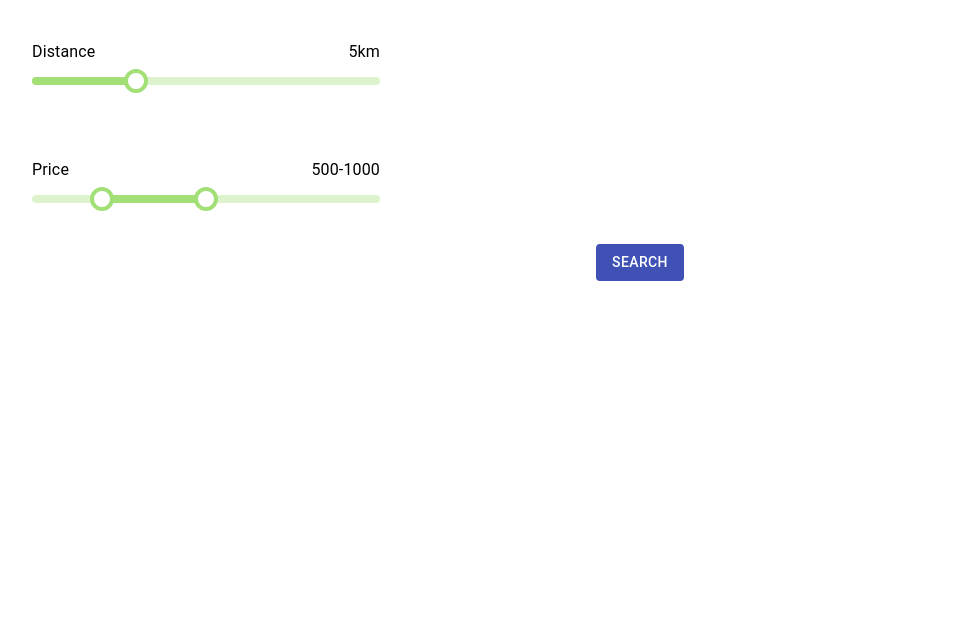
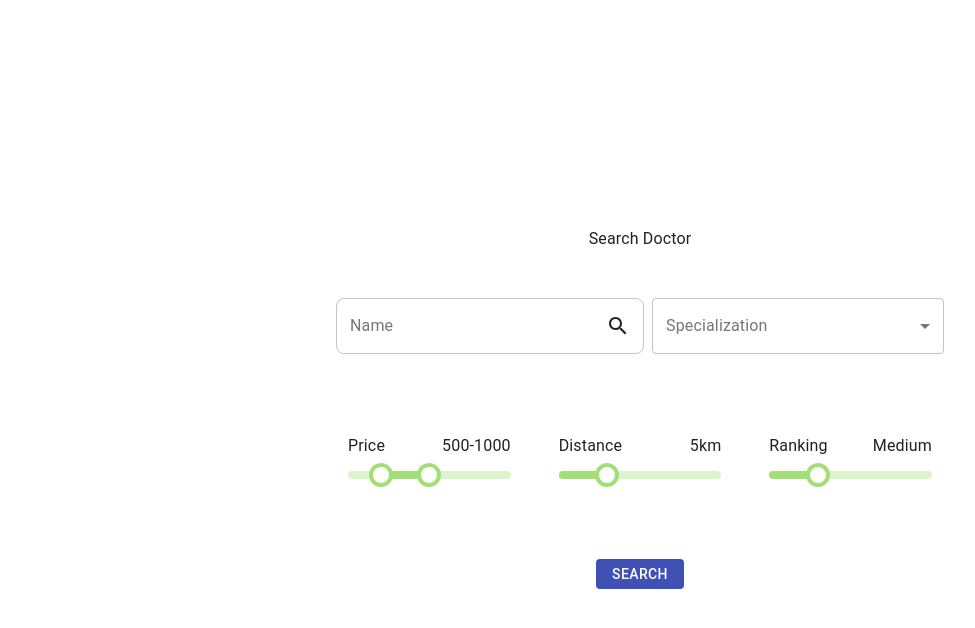
Before and after one commit to SikandarZameer/Search-App, a React (Create React App) app: page / in a window 1280 px wide. Shown: the top 628 px of the page, without its empty margins (0-975 px from the left). Built offline with nearby package versions, Linux system fonts and the light colour scheme.

Commit message:
search-screen-1.0

```diff
--- a/package.json
+++ b/package.json
@@ -6,6 +6,7 @@
   "main": "src/index.js",
   "dependencies": {
     "@material-ui/core": "4.10.1",
+    "@material-ui/icons": "4.9.1",
     "react": "16.12.0",
     "react-dom": "16.12.0",
     "react-scripts": "3.0.1"
--- a/src/App.js
+++ b/src/App.js
@@ -1,14 +1,16 @@
 import React from "react";
 import "./styles.css";
-import CustomSlider from "./Components/CustomSlider";
-import CustomButton from "./Components/CustomButton";
+// import CustomSlider from "./Components/CustomSlider";
+// import CustomButton from "./Components/CustomButton";
+import SearchScreen from "./Screens/SearchScreen";
 
 export default function App() {
   return (
     <div className="App">
-      <CustomSlider label1="Distance" label2="5km" points={30} />
+      {/* <CustomSlider label1="Distance" label2="5km" points={30} />
       <CustomSlider label1="Price" label2="500-1000" points={[20, 50]} />
-      <CustomButton text="Search" />
+      <CustomButton text="Search" /> */}
+      <SearchScreen />
     </div>
   );
 }
--- /dev/null
+++ b/src/Components/CustSelect.jsx
@@ -0,0 +1,50 @@
+import React from "react";
+import { makeStyles } from "@material-ui/core/styles";
+import InputLabel from "@material-ui/core/InputLabel";
+import MenuItem from "@material-ui/core/MenuItem";
+import FormControl from "@material-ui/core/FormControl";
+import Select from "@material-ui/core/Select";
+
+const useStyles = makeStyles(theme => ({
+  formControl: {
+    margin: theme.spacing(1),
+    fullWidth: true,
+    display: "flex",
+    wrap: "nowrap"
+  }
+}));
+
+const CustSelect = () => {
+  const classes = useStyles();
+  const [age, setAge] = React.useState("");
+
+  const handleChange = event => {
+    setAge(event.target.value);
+  };
+
+  return (
+    <div>
+      <FormControl variant="outlined" className={classes.formControl}>
+        <InputLabel id="demo-simple-select-outlined-label">
+          Specialization
+        </InputLabel>
+        <Select
+          labelId="demo-simple-select-outlined-label"
+          id="demo-simple-select-outlined"
+          value={age}
+          onChange={handleChange}
+          label="Specialization"
+        >
+          <MenuItem value="">
+            <em>None</em>
+          </MenuItem>
+          <MenuItem value={10}>Ten</MenuItem>
+          <MenuItem value={20}>Twenty</MenuItem>
+          <MenuItem value={30}>Thirty</MenuItem>
+        </Select>
+      </FormControl>
+    </div>
+  );
+};
+
+export default CustSelect;
--- /dev/null
+++ b/src/Components/CustTextFields.jsx
@@ -0,0 +1,44 @@
+import React from "react";
+import { makeStyles } from "@material-ui/core/styles";
+import TextField from "@material-ui/core/TextField";
+import InputAdornment from "@material-ui/core/InputAdornment";
+import SearchIcon from "@material-ui/icons/Search";
+const useStyles = makeStyles(theme => ({
+  froot: {
+    "& .MuiTextField-root": {
+      margin: theme.spacing(1)
+    }
+  },
+  root: {
+    "& .MuiOutlinedInput-root": {
+      "& fieldset": {
+        borderRadius: `8px`
+      }
+    }
+  }
+}));
+
+const CustTextFields = () => {
+  const classes = useStyles();
+  return (
+    <form className={classes.froot} noValidate autoComplete="off">
+      <TextField
+        classes={{ root: classes.root }}
+        id="outlined-textarea"
+        label="Name"
+        placeholder="Placeholder"
+        variant="outlined"
+        fullWidth
+        InputProps={{
+          endAdornment: (
+            <InputAdornment position="end">
+              <SearchIcon />
+            </InputAdornment>
+          )
+        }}
+      />
+    </form>
+  );
+};
+
+export default CustTextFields;
--- a/src/Components/CustomButton.jsx
+++ b/src/Components/CustomButton.jsx
@@ -4,7 +4,14 @@ import Button from "@material-ui/core/Button";
 export default function CustomButton({ text }) {
   return (
     <div>
-      <Button variant="contained" color="primary" disableElevation>
+      <Button
+        variant="contained"
+        color="primary"
+        disableElevation
+        style={{
+          maxHeight: "30px"
+        }}
+      >
         {text}
       </Button>
     </div>
--- a/src/Components/CustomSlider.jsx
+++ b/src/Components/CustomSlider.jsx
@@ -6,7 +6,7 @@ import Grid from "@material-ui/core/Grid";
 
 const useStyles = makeStyles(theme => ({
   root: {
-    width: 300 + 24 * 2,
+    width: "auto",
     padding: 24
   },
   margin: {
--- /dev/null
+++ b/src/Screens/SearchScreen.jsx
@@ -0,0 +1,55 @@
+import React from "react";
+import { Grid, Paper, Typography } from "@material-ui/core";
+import CustomSlider from "../Components/CustomSlider";
+import CustomButton from "../Components/CustomButton";
+import CustTextFields from "../Components/CustTextFields";
+import CustSelect from "../Components/CustSelect";
+
+const SearchScreen = () => {
+  return (
+    <Paper square elevation={0}>
+      <Grid container spacing={0} direction="row">
+        <Grid item xs={3} />
+        <Grid
+          item
+          container
+          direction="row"
+          justify="center"
+          alignItems="center"
+          xs={6}
+          style={{ height: "100vh" }}
+        >
+          <Grid item xs={12} style={{ height: "20vh" }} />
+          <Grid item xs={12}>
+            <Typography> Search Doctor </Typography>
+          </Grid>
+          <Grid item container xs={12} spacing={1}>
+            <Grid item xs={6}>
+              <CustTextFields />
+            </Grid>
+            <Grid item xs={6}>
+              <CustSelect />
+            </Grid>
+          </Grid>
+          <Grid item xs={4}>
+            <CustomSlider label1="Price" label2="500-1000" points={[20, 50]} />
+          </Grid>
+          <Grid item xs={4}>
+            <CustomSlider label1="Distance" label2="5km" points={30} />
+          </Grid>
+          <Grid item xs={4}>
+            <CustomSlider label1="Ranking" label2="Medium" points={30} />
+          </Grid>
+          <Grid item xs={12}>
+            <CustomButton text="Search" />
+          </Grid>
+          <Grid item xs={12} style={{ height: "20vh" }} />
+        </Grid>
+
+        <Grid item xs={3} />
+      </Grid>
+    </Paper>
+  );
+};
+
+export default SearchScreen;
```
